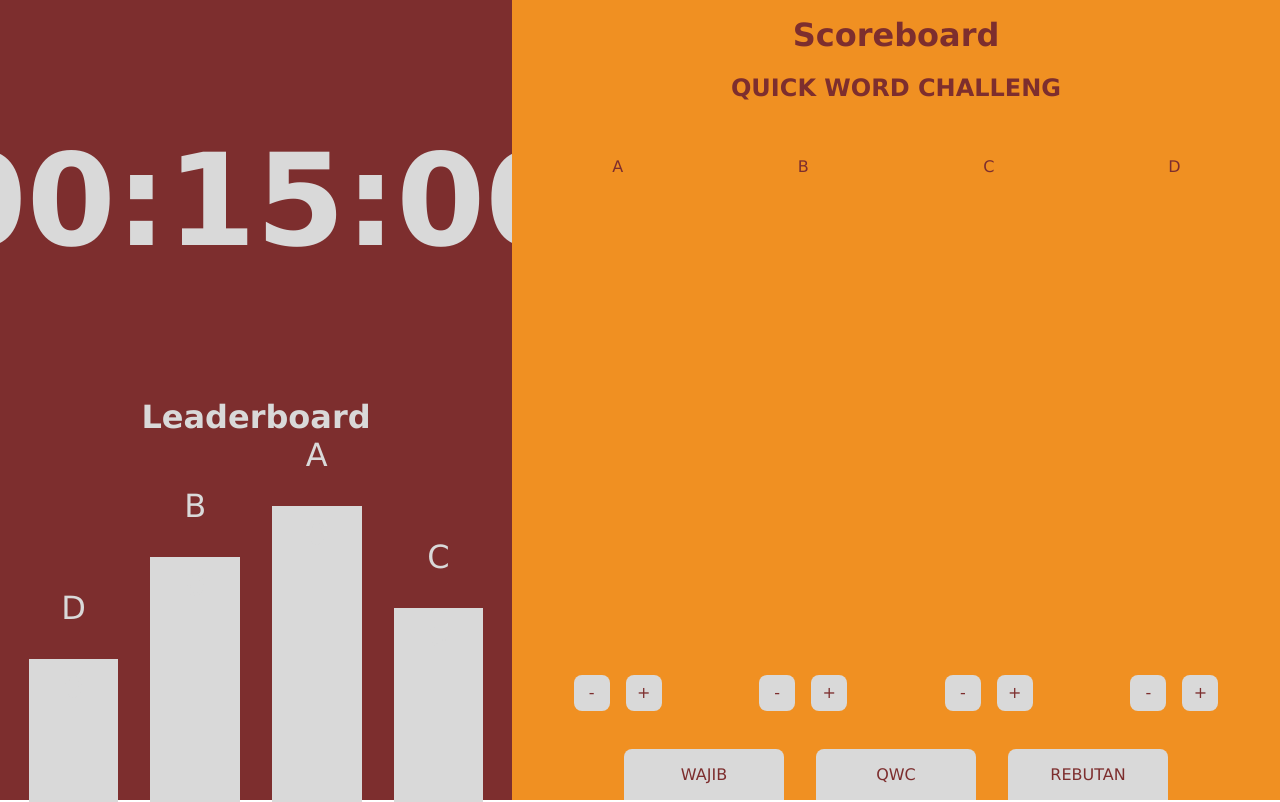
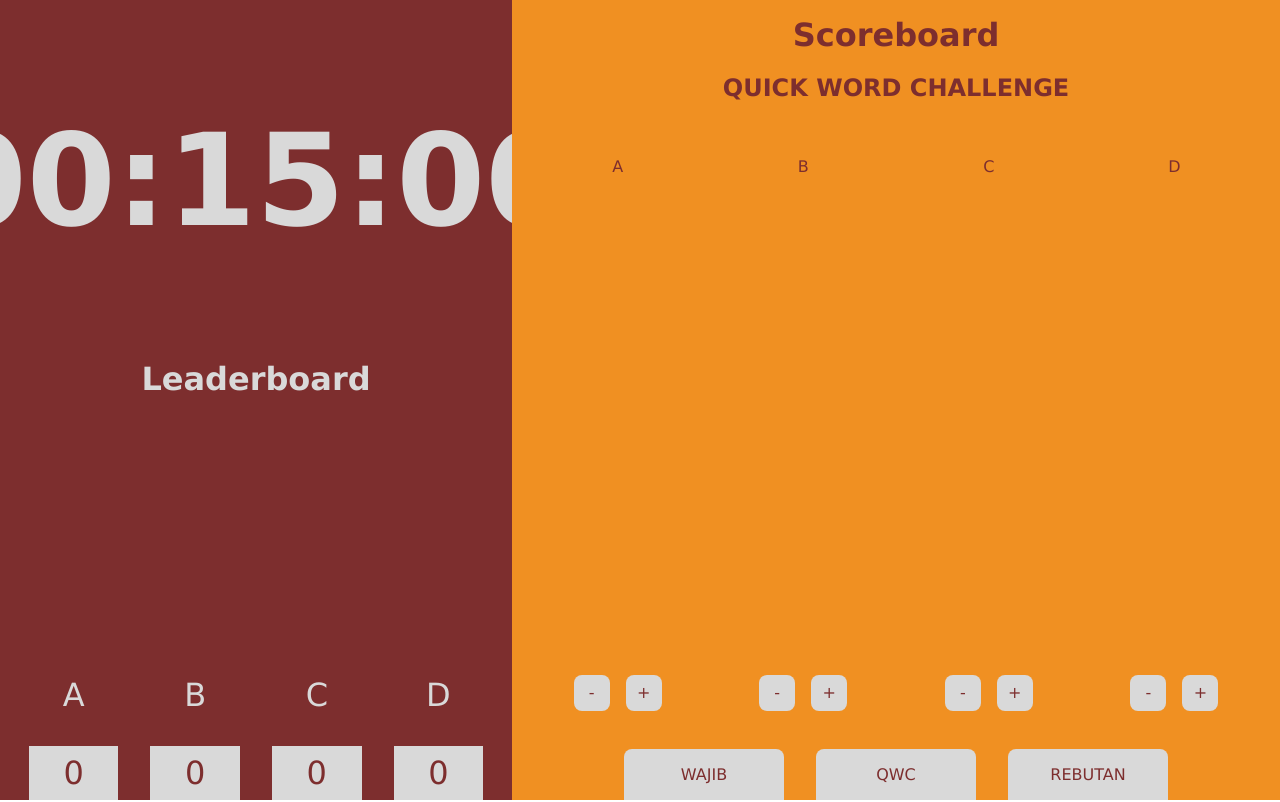
Before and after one commit to TahuDocx/timerScore, a plain HTML site: page Final/index.html in a window 1280 px wide. Both pictures are taken after a click on the element "QWC". Drawn offline with Linux system fonts and the light colour scheme.

Commit message:
finalization

```diff
--- a/Final/FIN.js
+++ b/Final/FIN.js
@@ -127,7 +127,7 @@ tabWajib.addEventListener("click", () => {
 })
 
 tabQWC.addEventListener("click", () => {
-  sectionName.innerHTML = 'QUICK WORD CHALLENG';
+  sectionName.innerHTML = 'QUICK WORD CHALLENGE';
   scoreWajib.classList.remove('active');
   scoreRebutan.classList.remove('active');
   scoreQWC.classList.add('active');
--- a/Final/index.html
+++ b/Final/index.html
@@ -23,7 +23,7 @@
       <h1>Leaderboard</h1>
       <div class="leaderboard" id="leaderboard">
       </div>
-      <div class="teams" id="teams">
+       <!-- <div class="teams" id="teams"> -->
       </div>
     </div>
   </div>
--- a/R1/S1/PR1S1.js
+++ b/R1/S1/PR1S1.js
@@ -128,7 +128,7 @@ tabWajib.addEventListener("click", () => {
 })
 
 tabQWC.addEventListener("click", () => {
-  sectionName.innerHTML = 'QUICK WORD CHALLENG';
+  sectionName.innerHTML = 'QUICK WORD CHALLENGE';
   scoreWajib.classList.remove('active');
   scoreRebutan.classList.remove('active');
   scoreQWC.classList.add('active');
--- a/R1/S2/PR1S2.js
+++ b/R1/S2/PR1S2.js
@@ -128,7 +128,7 @@ tabWajib.addEventListener("click", () => {
 })
 
 tabQWC.addEventListener("click", () => {
-  sectionName.innerHTML = 'QUICK WORD CHALLENG';
+  sectionName.innerHTML = 'QUICK WORD CHALLENGE';
   scoreWajib.classList.remove('active');
   scoreRebutan.classList.remove('active');
   scoreQWC.classList.add('active');
--- a/R2/S1/PR2S1.js
+++ b/R2/S1/PR2S1.js
@@ -127,7 +127,7 @@ tabWajib.addEventListener("click", () => {
 })
 
 tabQWC.addEventListener("click", () => {
-  sectionName.innerHTML = 'QUICK WORD CHALLENG';
+  sectionName.innerHTML = 'QUICK WORD CHALLENGE';
   scoreWajib.classList.remove('active');
   scoreRebutan.classList.remove('active');
   scoreQWC.classList.add('active');
--- a/R2/S2/PR2S2.js
+++ b/R2/S2/PR2S2.js
@@ -127,7 +127,7 @@ tabWajib.addEventListener("click", () => {
 })
 
 tabQWC.addEventListener("click", () => {
-  sectionName.innerHTML = 'QUICK WORD CHALLENG';
+  sectionName.innerHTML = 'QUICK WORD CHALLENGE';
   scoreWajib.classList.remove('active');
   scoreRebutan.classList.remove('active');
   scoreQWC.classList.add('active');
--- a/leaderBoard.js
+++ b/leaderBoard.js
@@ -239,6 +239,7 @@ class LeaderBoard{
     this.teams = [...teams];
     this.horizontalIterator = [];
     // this.setHorizontalIterator();
+    this.setHorizontalLeaderboard();
     this.updateHorizontalLeaderboard();
   }
   largestScore(){
@@ -283,38 +284,35 @@ class LeaderBoard{
     // console.log(this.teams);
     // console.log(this.horizontalIterator);
   }
-  updateHorizontalLeaderboard(){
-    // console.log('hor');
-    const differentiator = [220, 180, 140, 100];
-    this.setHorizontalIterator();
-    let lgScore = this.largestScore() + differentiator[0];
-
-    // let vw = Math.max(document.documentElement.clientWidth || 0, window.innerWidth || 0)
-    let vh = Math.max(document.documentElement.clientHeight || 0, window.innerHeight || 0);
-    console.log(vh);
-    let highestLead = 0.35 * vh;
-
+  setHorizontalLeaderboard(){
+    console.log('test', this.teams)
     LeaderBoardElement.innerHTML = '';
-    this.horizontalIterator.forEach((iterator, i) => {
-      let team = this.teams[iterator];
-      // console.log(iterator, i);
+    this.teams.forEach((team, i) => {
       LeaderBoardElement.innerHTML += `
       <div class="board">
         <div class="name">${team.name.charAt(0)}</div>
         <div class="score" id="lb_${team.id}">${team.scores.sumScore()}</div>
       </div>
       `;
+    })
+  }
+  updateHorizontalLeaderboard(){
+    // console.log('hor');
+    // const differentiator = [220, 180, 140, 100];
+    let vh = Math.max(document.documentElement.clientHeight || 0, window.innerHeight || 0);
+    console.log(vh);
+    let lgScore = this.largestScore()
 
-      console.log(differentiator[iterator]);
+    // LeaderBoardElement.innerHTML = '';
+    this.teams.forEach((team, i) => {
         // <div class="number">${i+1}.</div>
       let element = document.getElementById(`lb_${team.id}`)
-      let hei = ((team.scores.sumScore() + differentiator[iterator])/lgScore) * highestLead;
+      let hei = ((team.scores.sumScore())/lgScore);
       console.log(hei, team.scores.sumScore(), lgScore);
-      element.style.height = `${
-        // ((team.scores.sumScore() + differentiator[iterator])/lgScore) * 0.2 * vh
-        hei
-      }px`;
+      element.style.height = `${hei * 25 + 10}vh`;
+      element.innerHTML = team.scores.sumScore()
     })
+
   }
 }
 
--- a/style.css
+++ b/style.css
@@ -38,7 +38,7 @@ h1 {
   justify-content: center;
   flex-direction: column;
   /* width: 50vw; */
-  height: 50vh;
+  height: 45vh;
   background-color: #7D2E2E;
 }
 
@@ -76,10 +76,10 @@ h1 {
 .teamsboard {
   display: flex;
   align-items: center;
-  justify-content: center;
+  justify-content: space-between;
   flex-direction: column;
   /* width: 50vw; */
-  height: 50vh;
+  height: 55vh;
   background-color: #7D2E2E;
   color: #d9d9d9;
   gap: 0;
@@ -89,11 +89,16 @@ h1 {
   display: flex;
   /* flex-direction: column; */
   gap: 2rem;
-  height: 50vh;
+  /* height: 60vh; */
   align-items: end;
   justify-content: center;
   transition-duration: 1s;
   /* padding: 2rem; */
+}
+
+.teamsboard .leaderboard .score {
+  color: #7D2E2E;
+  transition: height 1s ease;
 }
 
 .teamsboard .leaderboard .board {
```
Also changed, not shown: R1/S1/index.html (+1 -1 lines), R1/S2/index.html (+1 -1 lines), R2/S1/index.html (+1 -1 lines), R2/S2/index.html (+1 -1 lines), tabs.js (deleted, +0 -24 lines).
